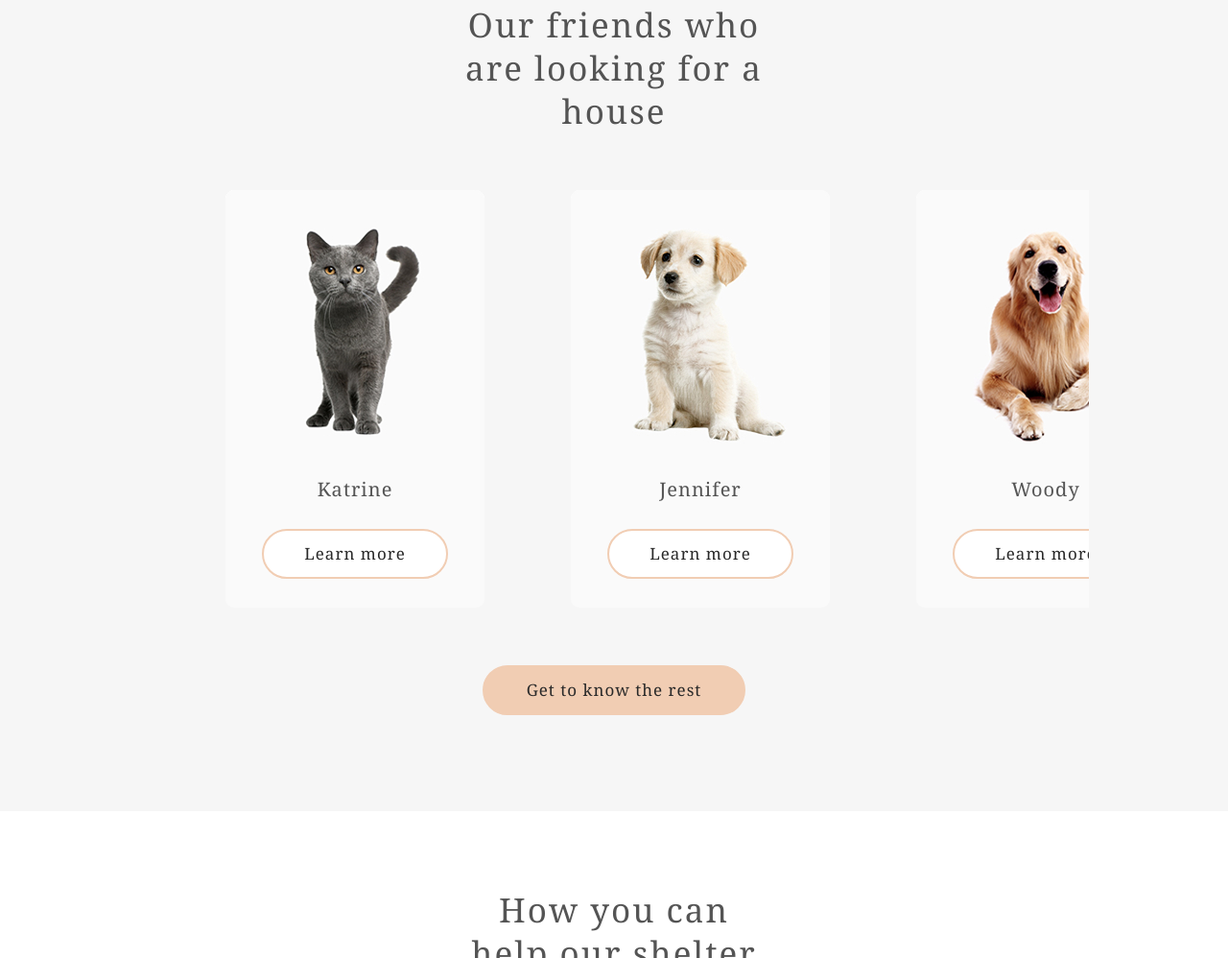
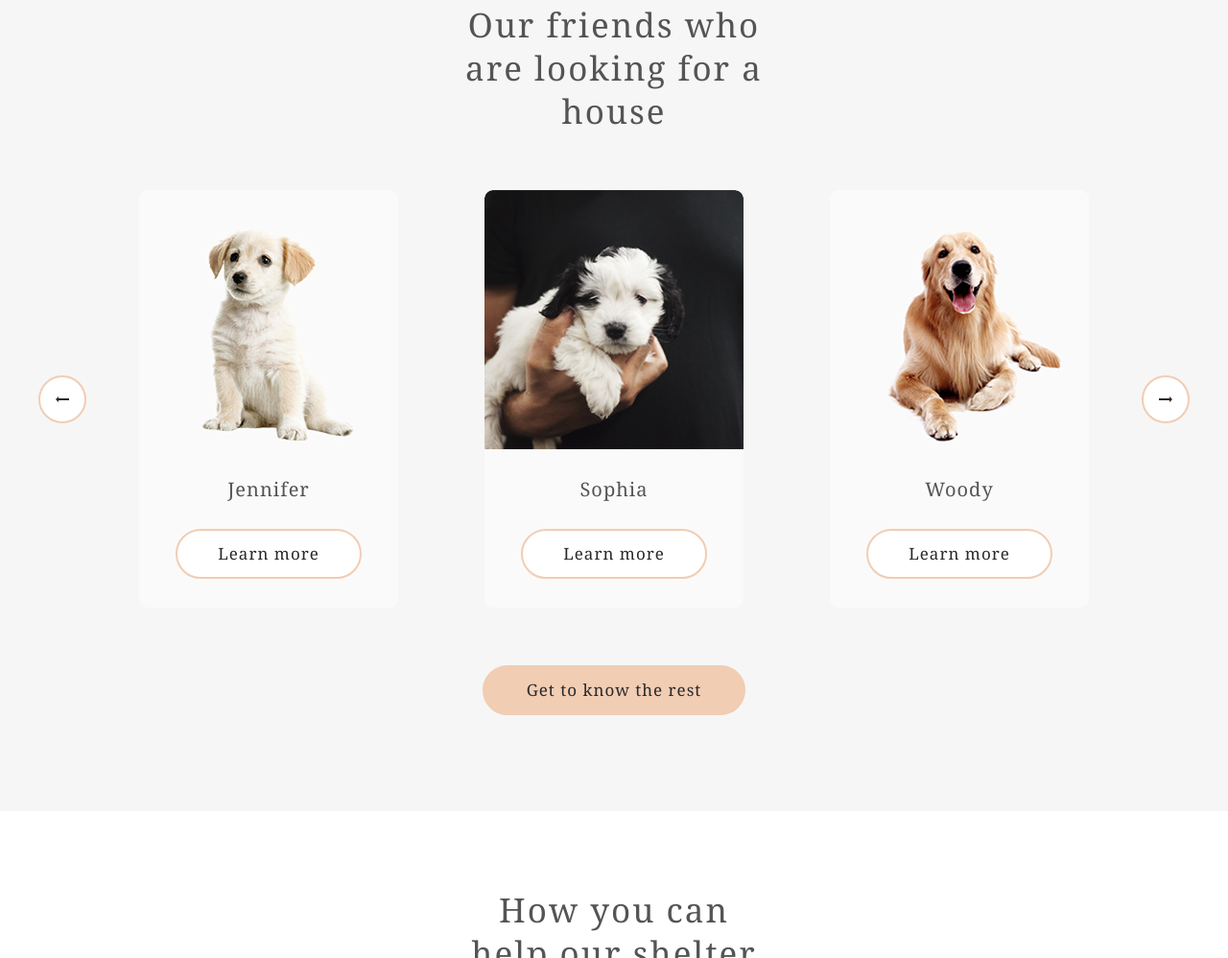
Before and after one commit to XXXmez/Shelter-pets, a plain HTML site: page index.html in a window 1280 px wide. Shown: the part 1574-2572 px from the top of the page at 96% size. Drawn offline with nearby package versions, Linux system fonts and the light colour scheme.

Commit message:
feat: I started making a slide with random pictures myself, so far only a sketch

```diff
--- /dev/null
+++ b/assets/data/pets.json
@@ -0,0 +1,90 @@
+[
+    {
+      "name": "Jennifer",
+      "img": "../../assets/images/jennifer.jpg",
+      "type": "Dog",
+      "breed": "Labrador",
+      "description": "Jennifer is a sweet 2 months old Labrador that is patiently waiting to find a new forever home. This girl really enjoys being able to go outside to run and play, but won't hesitate to play up a storm in the house if she has all of her favorite toys.",
+      "age": "2 months",
+      "inoculations": ["none"],
+      "diseases": ["none"],
+      "parasites": ["none"]
+    },
+    {
+      "name": "Sophia",
+      "img": "../../assets/images/sophia.jpg",
+      "type": "Dog",
+      "breed": "Shih tzu",
+      "description": "Sophia here and I'm looking for my forever home to live out the best years of my life. I am full of energy. Everyday I'm learning new things, like how to walk on a leash, go potty outside, bark and play with toys and I still need some practice.",
+      "age": "1 month",
+      "inoculations": ["parvovirus"],
+      "diseases": ["none"],
+      "parasites": ["none"]
+    },
+    {
+      "name": "Woody",
+      "img": "../../assets/images/woody.jpg",
+      "type": "Dog",
+      "breed": "Golden Retriever",
+      "description": "Woody is a handsome 3 1/2 year old boy. Woody does know basic commands and is a smart pup. Since he is on the stronger side, he will learn a lot from your training. Woody will be happier when he finds a new family that can spend a lot of time with him.",
+      "age": "3 years 6 months",
+      "inoculations": ["adenovirus", "distemper"],
+      "diseases": ["right back leg mobility reduced"],
+      "parasites": ["none"]
+    },
+    {
+      "name": "Scarlett",
+      "img": "../../assets/images/scarlett.jpg",
+      "type": "Dog",
+      "breed": "Jack Russell Terrier",
+      "description": "Scarlett is a happy, playful girl who will make you laugh and smile. She forms a bond quickly and will make a loyal companion and a wonderful family dog or a good companion for a single individual too since she likes to hang out and be with her human.",
+      "age": "3 months",
+      "inoculations": ["parainfluenza"],
+      "diseases": ["none"],
+      "parasites": ["none"]
+    },
+    {
+      "name": "Katrine",
+      "img": "../../assets/images/katrine.jpg",
+      "type": "Cat",
+      "breed": "British Shorthair",
+      "description": "Katrine is a beautiful girl. She is as soft as the finest velvet with a thick lush fur. Will love you until the last breath she takes as long as you are the one. She is picky about her affection. She loves cuddles and to stretch into your hands for a deeper relaxations.",
+      "age": "6 months",
+      "inoculations": ["panleukopenia"],
+      "diseases": ["none"],
+      "parasites": ["none"]
+    },
+    {
+      "name": "Timmy",
+      "img": "../../assets/images/timmy.jpg",
+      "type": "Cat",
+      "breed": "British Shorthair",
+      "description": "Timmy is an adorable grey british shorthair male. He loves to play and snuggle. He is neutered and up to date on age appropriate vaccinations. He can be chatty and enjoys being held. Timmy has a lot to say and wants a person to share his thoughts with.",
+      "age": "2 years 3 months",
+      "inoculations": ["calicivirus", "viral rhinotracheitis"],
+      "diseases": ["kidney stones"],
+      "parasites": ["none"]
+    },
+    {
+      "name": "Freddie",
+      "img": "../../assets/images/freddie.jpg",
+      "type": "Cat",
+      "breed": "British Shorthair",
+      "description": "Freddie is a little shy at first, but very sweet when he warms up. He likes playing with shoe strings and bottle caps. He is quick to learn the rhythms of his human’s daily life. Freddie has bounced around a lot in his life, and is looking to find his forever home.",
+      "age": "2 months",
+      "inoculations": ["rabies"],
+      "diseases": ["none"],
+      "parasites": ["none"]
+    },
+    {
+      "name": "Charly",
+      "img": "../../assets/images/charly.jpg",
+      "type": "Dog",
+      "breed": "Jack Russell Terrier",
+      "description": "This cute boy, Charly, is three years old and he likes adults and kids. He isn’t fond of many other dogs, so he might do best in a single dog home. Charly has lots of energy, and loves to run and play. We think a fenced yard would make him very happy.",
+      "age": "8 years",
+      "inoculations": ["bordetella bronchiseptica", "leptospirosis"],
+      "diseases": ["deafness", "blindness"],
+      "parasites": ["lice", "fleas"]
+    }
+  ]
--- a/index.html
+++ b/index.html
@@ -6,8 +6,6 @@
     <meta name="viewport" content="width=device-width, initial-scale=1.0">
     <title>Shelter</title>
     <link rel="shortcut icon" href="./files/favicon.ico" type="image/x-icon">
-
-    <link rel="stylesheet" href="https://unpkg.com/swiper@8/swiper-bundle.min.css" />
 
     <link rel="stylesheet" href="./style.css">
 </head>
@@ -77,35 +75,35 @@
                         <h3 class="pets-title">Our friends who are&nbsp;looking for a house</h3>
                     </div>
 
-                    <div class="pets-sliders swiper">
-                        <button class="slider-back swiper-button-prev">
+                    <div class="pets-sliders">
+                        <button class="slider-back">
                             <img src="./files/svg/Arrow-l.svg" alt="Arrow-l">
                         </button>
-                        <button class="slider-forward swiper-button-next">
+                        <button class="slider-forward">
                             <img src="./files/svg/Arrow-r.svg" alt="Arrow-r">
                         </button>
-                        <div class="sliders-container swiper-wrapper">
-                            <div class="slider-item swiper-slide">
+                        <div class="sliders-container">
+                            <!-- <div class="slider-item">
                                 <div class="slider-image">
                                     <img src="./files/jpg/pets-katrine.jpg" alt="katrine" class="pets-image">
                                 </div>
                                 <div class="slider-text">Katrine</div>
                                 <button class="slider-more">Learn more</button>
                             </div>
-                            <div class="slider-item swiper-slide">
+                            <div class="slider-item">
                                 <div class="slider-image">
                                     <img src="./files/jpg/pets-jennifer.jpg" alt="katrine" class="pets-jennifer">
                                 </div>
                                 <div class="slider-text">Jennifer</div>
                                 <button class="slider-more">Learn more</button>
                             </div>
-                            <div class="slider-item swiper-slide">
+                            <div class="slider-item">
                                 <div class="slider-image">
                                     <img src="./files/jpg/pets-woody.jpg" alt="katrine" class="pets-woody">
                                 </div>
                                 <div class="slider-text">Woody</div>
                                 <button class="slider-more">Learn more</button>
-                            </div>
+                            </div> -->
                         </div>
                     </div>
                     <a href="./pets" class="pets-link">Get to know the rest</a>
@@ -264,7 +262,7 @@
         </div>
     </footer>
 
-    <script src="https://unpkg.com/swiper@8/swiper-bundle.min.js"></script>
+
     <script src="./script.js"></script>
 </body>
 </html>
--- a/script.js
+++ b/script.js
@@ -1,9 +1,14 @@
+document.addEventListener('DOMContentLoaded', () => {
     const burgerButton = document.querySelector('.burger'),
     headerNav = document.querySelector('.header-nav'),
     body = document.querySelector('body'),
     navItems = document.querySelectorAll('.nav-item'),
-    headerNavLogoLink = document.querySelector('.header-nav-logo-link');
+    slidersContainer = document.querySelector('.sliders-container'),
+    sliderBack = document.querySelector('.slider-back'),
+    sliderForward = document.querySelector('.slider-forward');
 
+
+    // berger menu
     function burgerMenu() {
         if (!burgerButton.classList.contains('burger-active')) {
             burgerAdd(burgerButton, 'burger-active');
@@ -23,14 +28,12 @@ function burgerMenu() {
             burgerRemove(body, 'body-burger-active');
         }
     }
-
     function burgerAdd(elem, className) {
         elem.classList.add(className);
     }
     function burgerRemove(elem, className) {
         elem.classList.remove(className);
     }
-
     burgerButton.addEventListener('click', () => burgerMenu());
     navItems.forEach(e => {e.addEventListener('click', () => {
         burgerRemove(burgerButton, 'burger-active');
@@ -38,7 +41,7 @@ navItems.forEach(e => {e.addEventListener('click', () => {
         burgerRemove(body, 'body-burger-active');
     })});
     headerNav.addEventListener('click', e => {
-    console.log(e.target);
+        // console.log(e.target);
         if (e.target.classList.contains('header-nav')) {
             burgerRemove(burgerButton, 'burger-active');
             burgerRemove(headerNav, 'header-nav-active');
@@ -47,29 +50,48 @@ headerNav.addEventListener('click', e => {
     })
 
 
-const swiper = new Swiper('.swiper', {
-    // Optional parameters
-    direction: 'horizontal',
-    loop: true,
-    slidesPerView: 3,
-    breakpoints: {
-        // when window width is >= 320px
-        320: {
-          slidesPerView: 1
-        },
-        // when window width is >= 480px
-        768: {
-          slidesPerView: 2
-        },
-        // when window width is >= 640px
-        1280: {
-          slidesPerView: 3
+    // карточки питомцев
+    function cardPet(pet) {
+        let item = document.createElement('div');
+        item.classList.add('slider-item');
+        item.innerHTML = `
+            <div class="slider-image">
+                <img src=${pet.img} alt="${pet.name}" class="pets-image">
+            </div>
+            <div class="slider-text">${pet.name}</div>
+            <button class="slider-more">Learn more</button>
+        `;
+
+        console.log(item);
+        slidersContainer.append(item)
     }
-    },
 
-    // Navigation arrows
-    navigation: {
-      nextEl: '.swiper-button-next',
-      prevEl: '.swiper-button-prev',
-    },
+    fetch('./assets/data/pets.json')
+    .then((response) => {
+        return response.json();
+    })
+    .then((data) => {
+        console.log(data);
+        if (data) {
+            const arrIdPet = [];
+            for (let i = 0; i < 3; i++){
+                arrIdPet.push(i);
+                console.log(data[i]);
+                cardPet(data[i])
+            }
+
+            sliderForward.addEventListener('click', () => {
+                slidersContainer.innerHTML = '';
+                for (let i = 3; i < 6; i++){
+                    console.log(data[i]);
+                    cardPet(data[i])
+                }
             });
+
+            console.log(arrIdPet);
+        }
+    })
+    .catch((error) => {
+        console.log(error);
+    })
+});
```
Also changed, not shown: pets.json (deleted, +0 -90 lines), assets/images/charly.jpg (added), assets/images/freddie.jpg (added), assets/images/jennifer.jpg (added), assets/images/katrine.jpg (added), assets/images/scarlett.jpg (added), assets/images/sophia.jpg (added), assets/images/timmy.jpg (added), assets/images/woody.jpg (added). Lines whose indentation alone changed are shown as unchanged.
